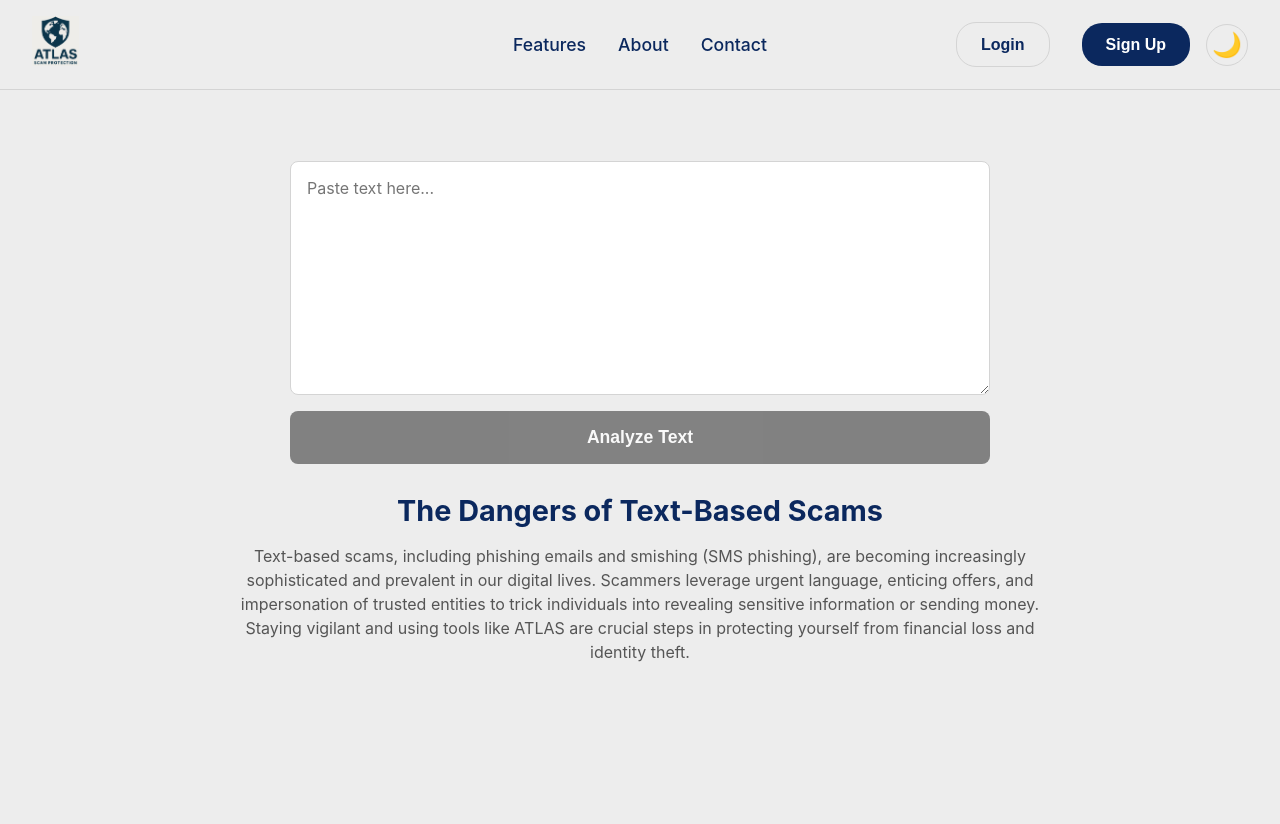
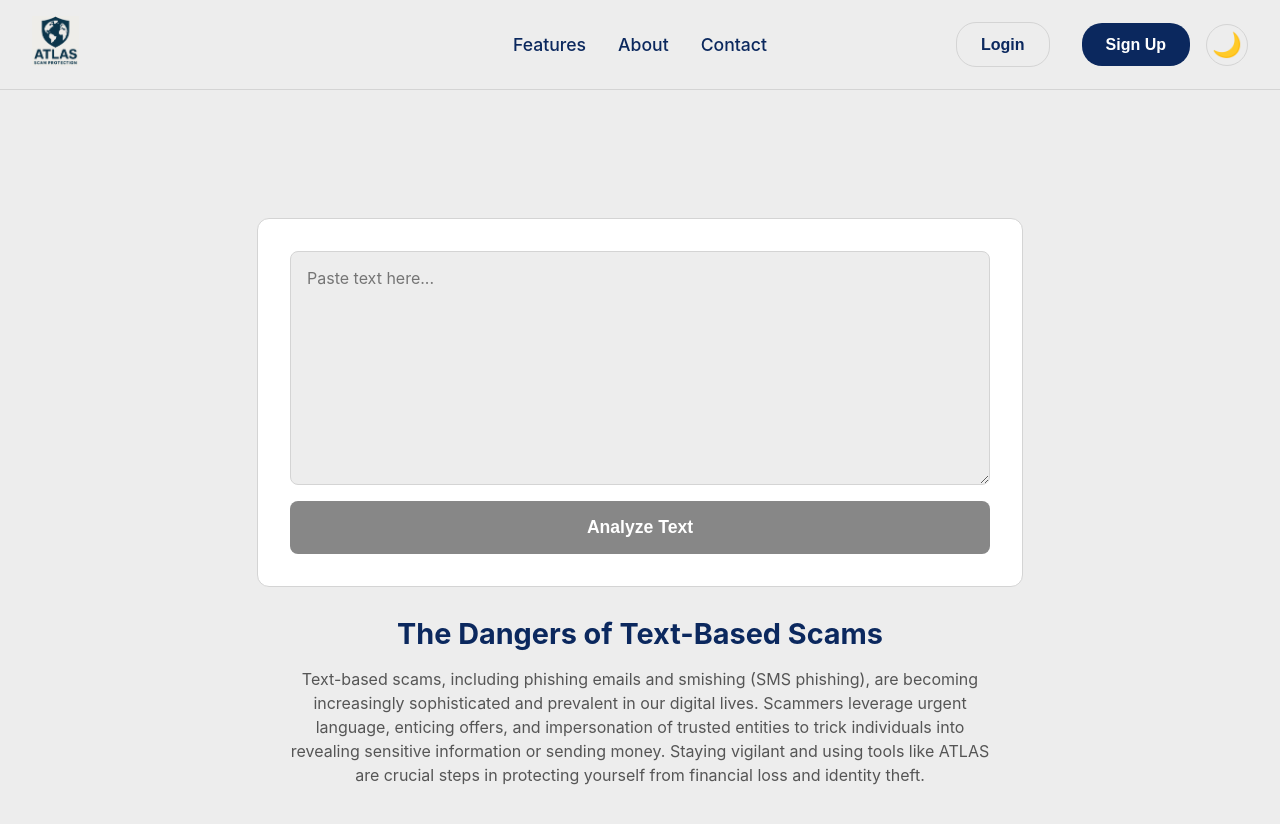
Before and after one commit to AidenBrown21/AtlasChrome, a React (Create React App) app in the folder frontend/: page /text in a window 1280 px wide. Shown: the top 824 px of the page. Before the commit the page ends 800 px from the top, so only its background shows below. Built offline with nearby package versions, Linux system fonts and the light colour scheme; no server answers.

Commit message:
Try these

```diff
--- a/frontend/src/components/Header.js
+++ b/frontend/src/components/Header.js
@@ -126,7 +126,6 @@ function Header() {
     return (
         <>
         <header className={`app-header ${!isHomePage ? 'is-static' : ''}`}>
-            <header className="app-header">
                 <Link to="/" className="logo" onClick={() => { closeMenu(); setIsDropdownOpen(false); }}>
                     <img
                         src={theme === 'light' ? '/logo.jpg' : '/logo_dark.png'}
@@ -302,7 +301,6 @@ function Header() {
                     </div>
                 )}
             </header>
-        </header>
         <Notification
             message={notification.message}
             type={notification.type}
--- a/frontend/src/pages/TextAnalysis.css
+++ b/frontend/src/pages/TextAnalysis.css
@@ -56,6 +56,7 @@ body {
   align-items: center;
   color: var(--text-color);
   padding: 4rem 1rem 2rem 1rem;
+  box-sizing: border-box;
 }
 
 .analysis-box {
@@ -64,18 +65,22 @@ body {
   display: flex;
   flex-direction: column;
   gap: 1rem;
+  padding: 2rem;
+  border-radius: 12px;
+  background-color: var(--card-bg-color);
+  border: 1px solid var(--border-color);
 }
 
 .analysis-box textarea {
   width: 100%;
   padding: 1rem;
   border-radius: 8px;
-  border: 1px solid #d4d4d4;
   font-family: inherit;
   font-size: 1rem;
   resize: vertical;
+  min-height: 150px;
   box-sizing: border-box;
-  background-color: var(--card-bg-color);
+  background-color: var(--background-color);
   color: var(--text-color);
   border: 1px solid var(--border-color);
 }
@@ -115,7 +120,13 @@ body {
   border-radius: 8px;
   background-color: var(--card-bg-color);
   border: 1px solid var(--border-color);
-  box-shadow: 0 4px 12px var(--shadow-color);
+}
+
+.result-container h2 {
+    color: var(--text-color);
+}
+.result-container p {
+    color: var(--subtle-text-color);
 }
 
 .result-container .scam {
@@ -134,7 +145,7 @@ body {
 
 .info-section {
   width: 100%;
-  max-width: 800px;
+  max-width: 700px;
   margin-bottom: 3rem;
   text-align: center;
 }
```
